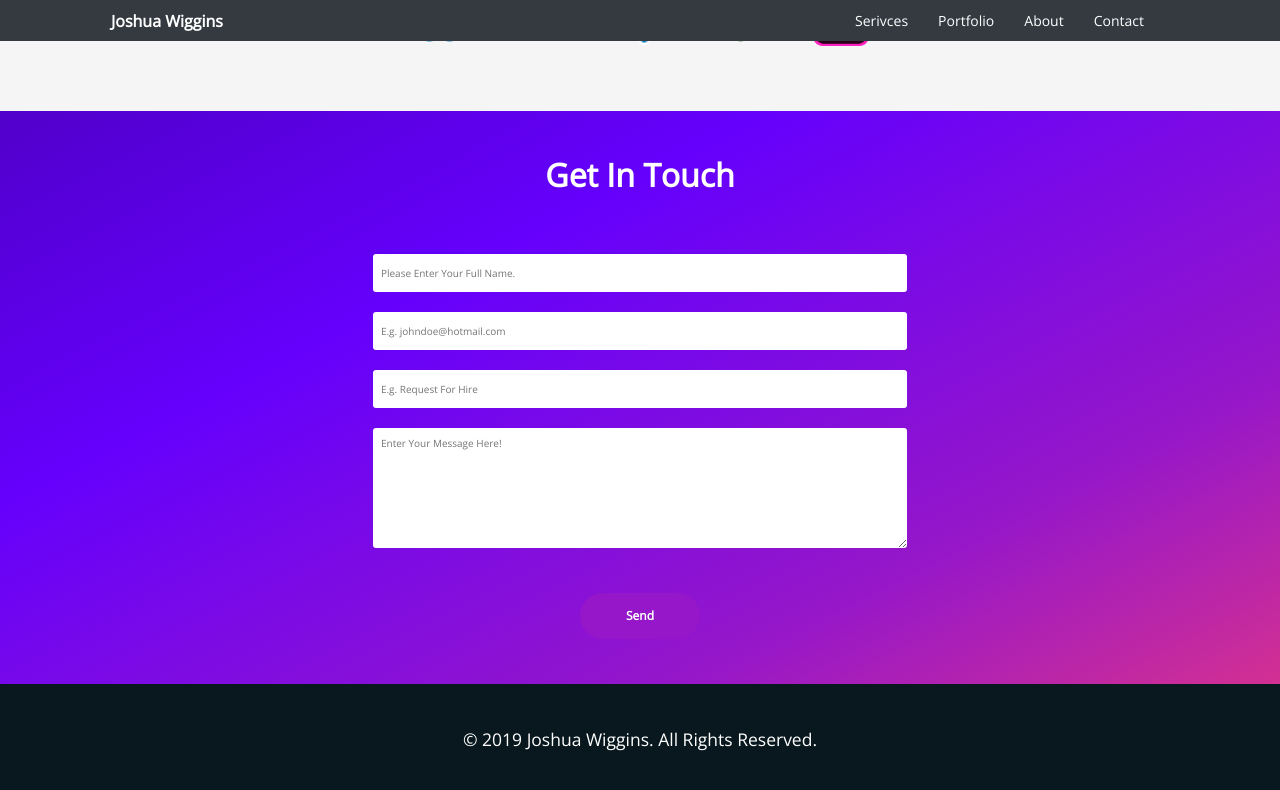
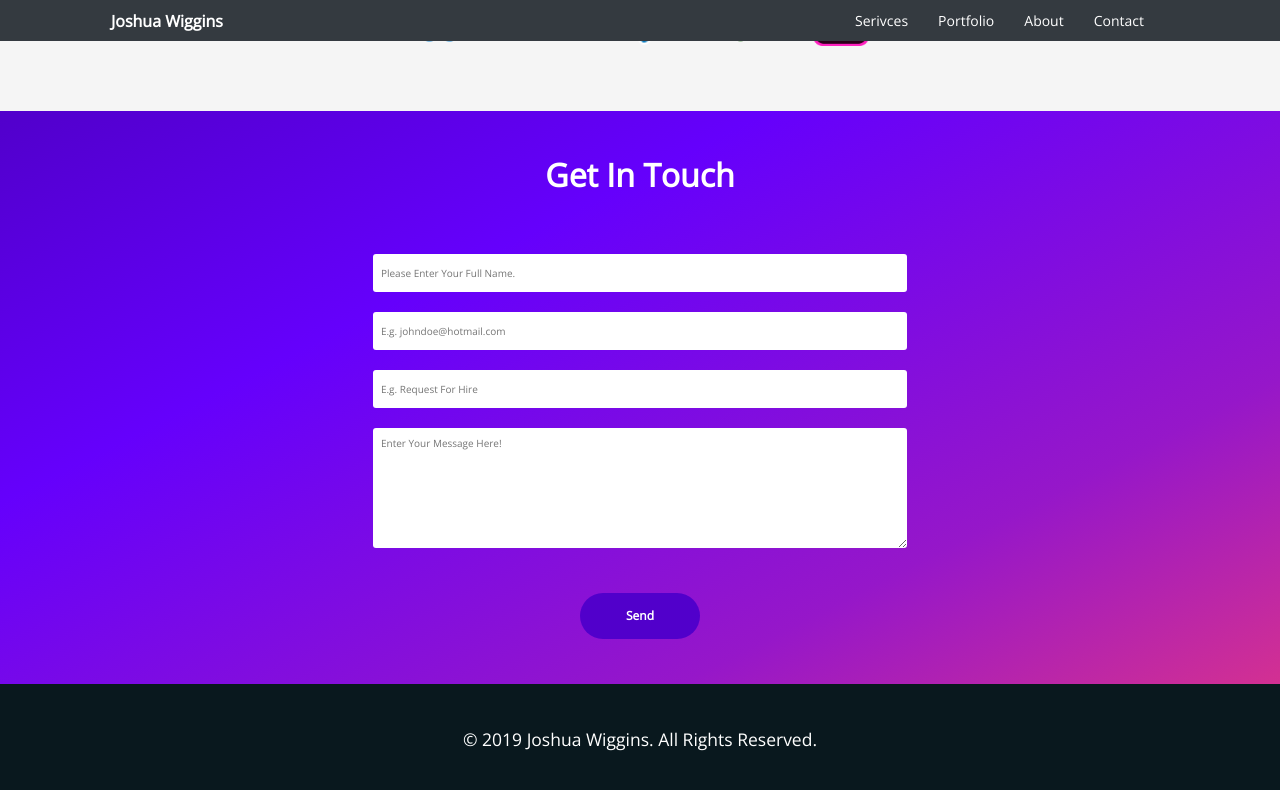
Before and after one commit to hades102zues/PortfolioSite, a React (Create React App) app: page / in a window 1280 px wide. In both pictures the pointer is over the button "Send". Shown: the part 2783-3573 px from the top of the page. Built offline with nearby package versions, Linux system fonts and the light colour scheme.

Commit message:
done with contact

```diff
--- a/src/pages/MainPage/MainPage.css
+++ b/src/pages/MainPage/MainPage.css
@@ -517,6 +517,9 @@ header {
 
 	background-color: #9617c9;
 }
+.form_button_box button:hover {
+	background-color: #5100cb;
+}
 
 /*Section Footer*/
 footer {
```
